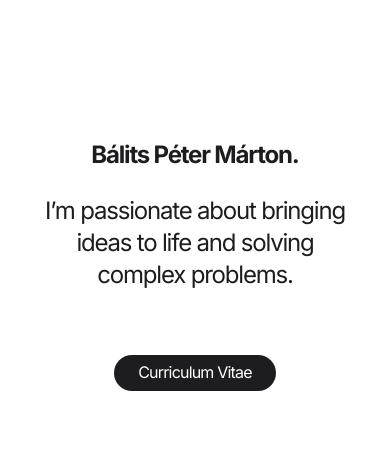
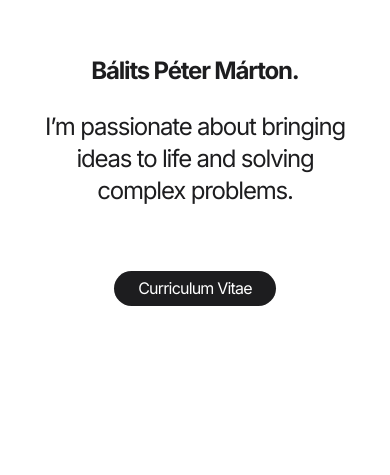
Before and after one commit to balits/portfolio, a Next.js app: page / in a window 390 px wide. Shown: the part 369-844 px from the top of the page. Built offline with nearby package versions, Linux system fonts and the light colour scheme.

Commit message:
fix margin on hero

```diff
--- a/components/hero.tsx
+++ b/components/hero.tsx
@@ -29,7 +29,7 @@ export const Hero = () => {
     },
   };
   return (
-    <section className="relative h-screen px-8 text-darkGray w-full max-w-screen  flex flex-col items-center justify-end pb-[10vh] md:pb-[20vh] ">
+    <section className="relative h-screen px-8 text-darkGray w-full max-w-screen  flex flex-col items-center justify-end pb-[20vh] ">
       <div className="absolute inset-0 -z-10 h-full">
         <motion.div style={{ opacity }} className="relative w-full h-full">
           <Image
```
